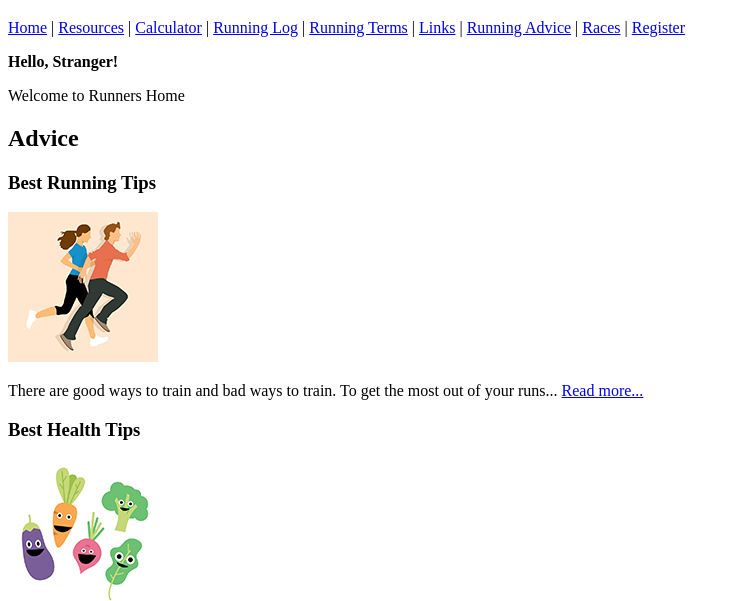
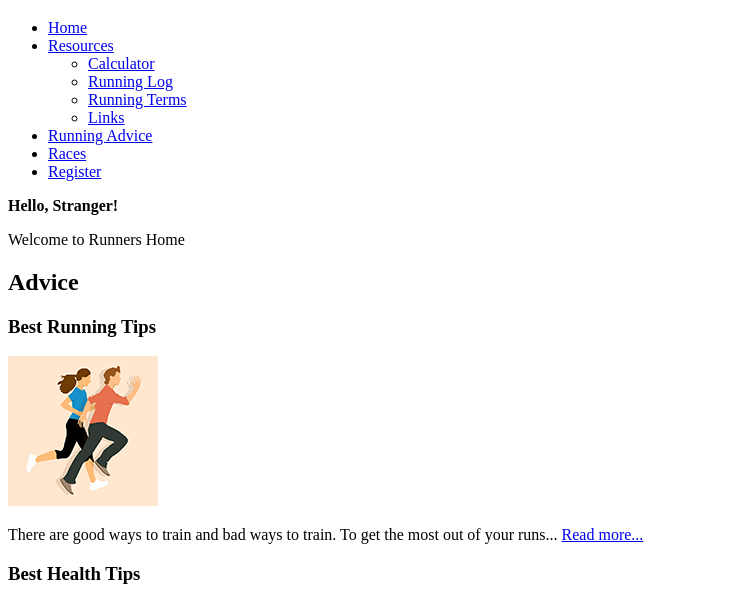
Before and after one commit to tlg-24-05-visa-sde-1/mnm-lists-exercises, a plain HTML site: page index.html in a window 1280 px wide. Shown: the part 134-735 px from the top of the page, without its empty margins (0-740 px from the left). Drawn offline with Linux system fonts and the light colour scheme.

Commit message:
Added nav links at the top of home page

```diff
--- a/index.html
+++ b/index.html
@@ -10,17 +10,21 @@
   <img src="images/runners-home.png" alt="Runners Home">
 </a>
 <h1>Runners Home</h1>
-<div>
-  <a href="index.html">Home</a> |
-  <a href="resources/index.html">Resources</a> |
-  <a href="resources/calculator.html">Calculator</a> |
-  <a href="resources/run-log.html">Running Log</a> |
-  <a href="resources/terms.html">Running Terms</a> |
-  <a href="resources/links.html">Links</a> |
-  <a href="advice/index.html">Running Advice</a> |
-  <a href="races.html">Races</a> |
-  <a href="register.html">Register</a>
-</div>
+<nav>
+  <ul>
+    <li><a href="index.html">Home</a></li>
+    <li><a href="resources/index.html">Resources</a></li>
+    <ul>
+      <li><a href="resources/calculator.html">Calculator</a></li>
+      <li><a href="resources/run-log.html">Running Log</a></li>
+      <li><a href="resources/terms.html">Running Terms</a></li>
+      <li><a href="resources/links.html">Links</a></li>
+  </ul>
+    <li><a href="advice/index.html">Running Advice</a></li>
+    <li><a href="races.html">Races</a></li>
+    <li><a href="register.html">Register</a></li>
+  </ul>
+</nav>
 <p><strong>Hello, Stranger!</strong></p>
 <p>Welcome to Runners Home</p>
 <h2>Advice</h2>
```
